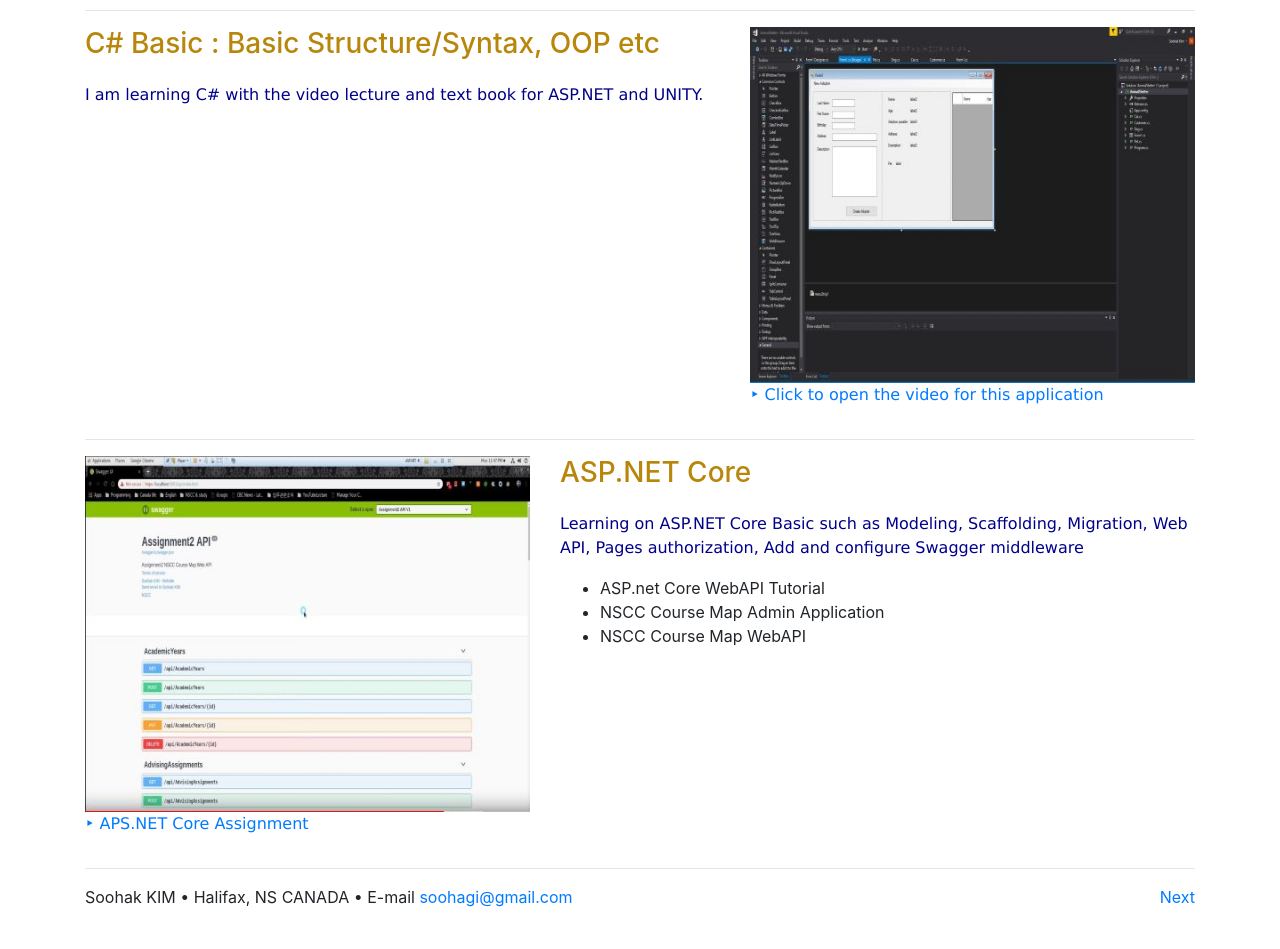
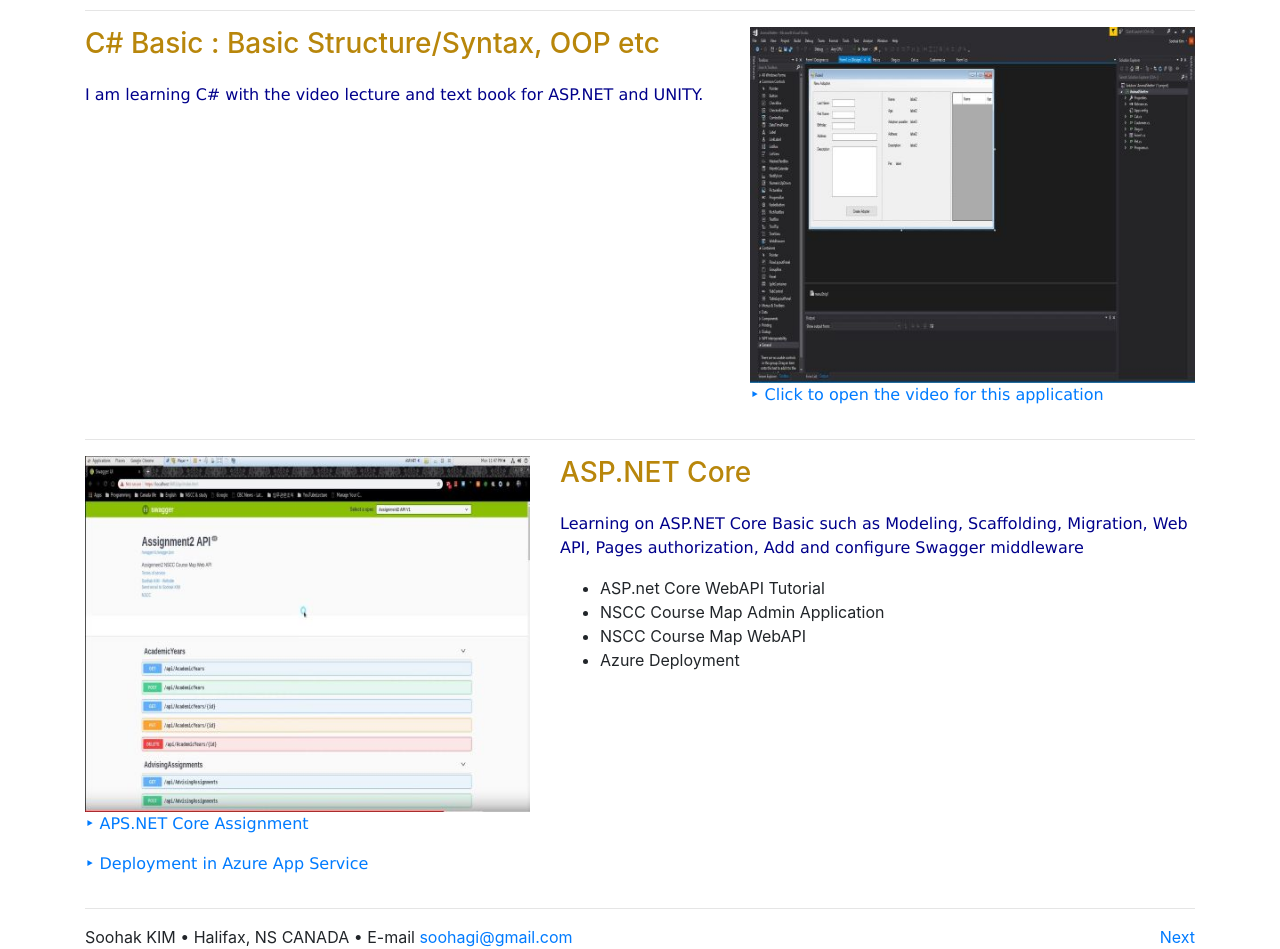
Before and after one commit to soohak/portfolio, a plain HTML site: page portfolio/pf_8.html in a window 1280 px wide. Shown: the part 117-1066 px from the top of the page. Before the commit the page ends 1026 px from the top, so only its background shows below. Drawn offline with nearby package versions, Linux system fonts and the light colour scheme.

Commit message:
Update pf_8.html

```diff
--- a/portfolio/pf_8.html
+++ b/portfolio/pf_8.html
@@ -5,7 +5,7 @@
     <meta charset="utf-8">
     <meta name="viewport" content="width=device-width, initial-scale=1, shrink-to-fit=no">
 
-    <title>Personal Exercise - C# Basic</title>
+    <title>ASP.NET Core and C#</title>
 
     <!-- Bootstrap core CSS -->
     <link rel="stylesheet" href="https://stackpath.bootstrapcdn.com/bootstrap/4.1.3/css/bootstrap.min.css" integrity="sha384-MCw98/SFnGE8fJT3GXwEOngsV7Zt27NXFoaoApmYm81iuXoPkFOJwJ8ERdknLPMO" crossorigin="anonymous">
@@ -78,12 +78,15 @@
                    <li>ASP.net Core WebAPI Tutorial</li>
                    <li>NSCC Course Map Admin Application</li>
                    <li>NSCC Course Map WebAPI</li>
+		   <li>Azure Deployment</li>
                 </ul>
 
           </div>
           <div class="col-md-5">
             <a href="https://youtu.be/eZdkaS-BFKQ" target="_blank"><img class="featurette-image img-fluid mx-auto" src="../img/ASPWeb.JPG" alt="my image"></a>
             <p class="lead"><a href="https://youtu.be/eZdkaS-BFKQ" target="_blank"> &#8227; APS.NET Core Assignment </a></p>
+            <p class="lead"><a href="https://nscccourse.azurewebsites.net/" target="_blank"> &#8227; Deployment in Azure App Service</a></p>
+
           </div>
 
         </div><hr class="featurette-divider">
```
